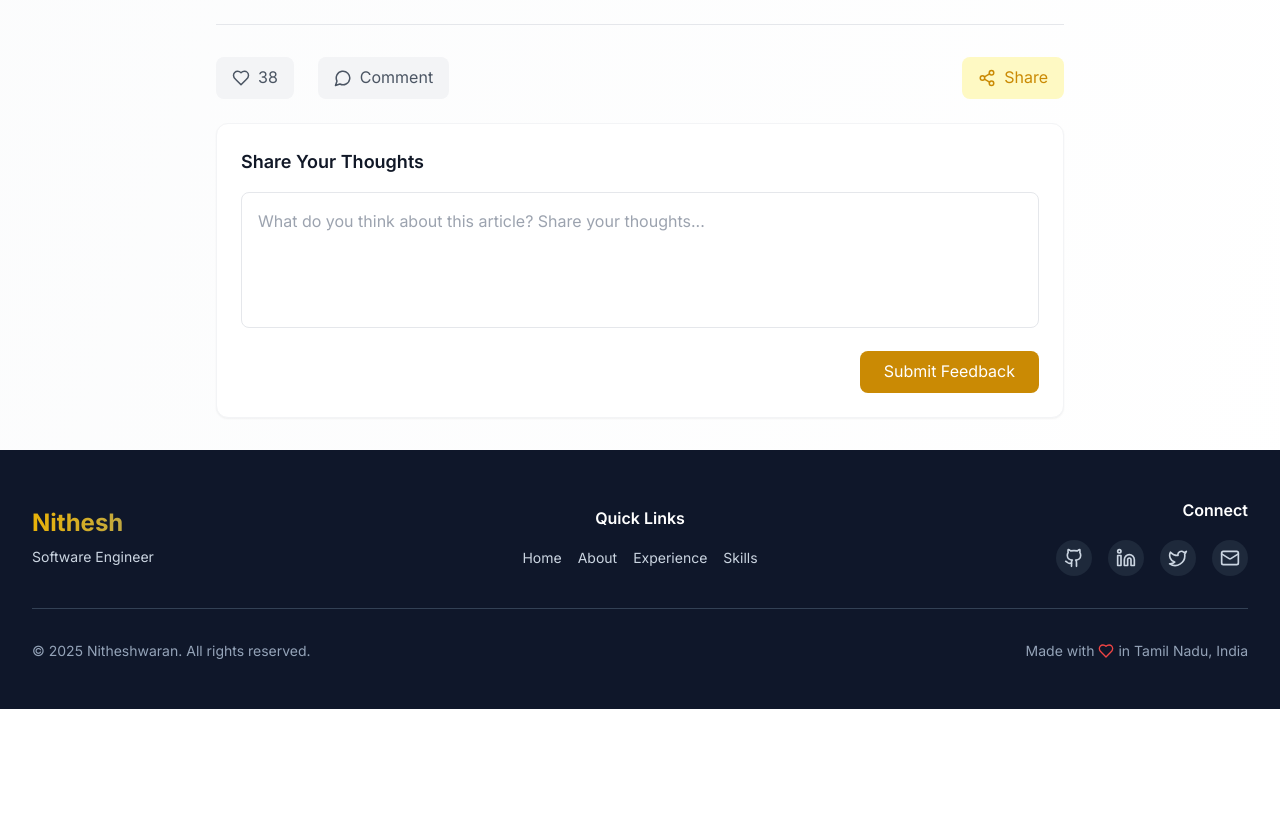
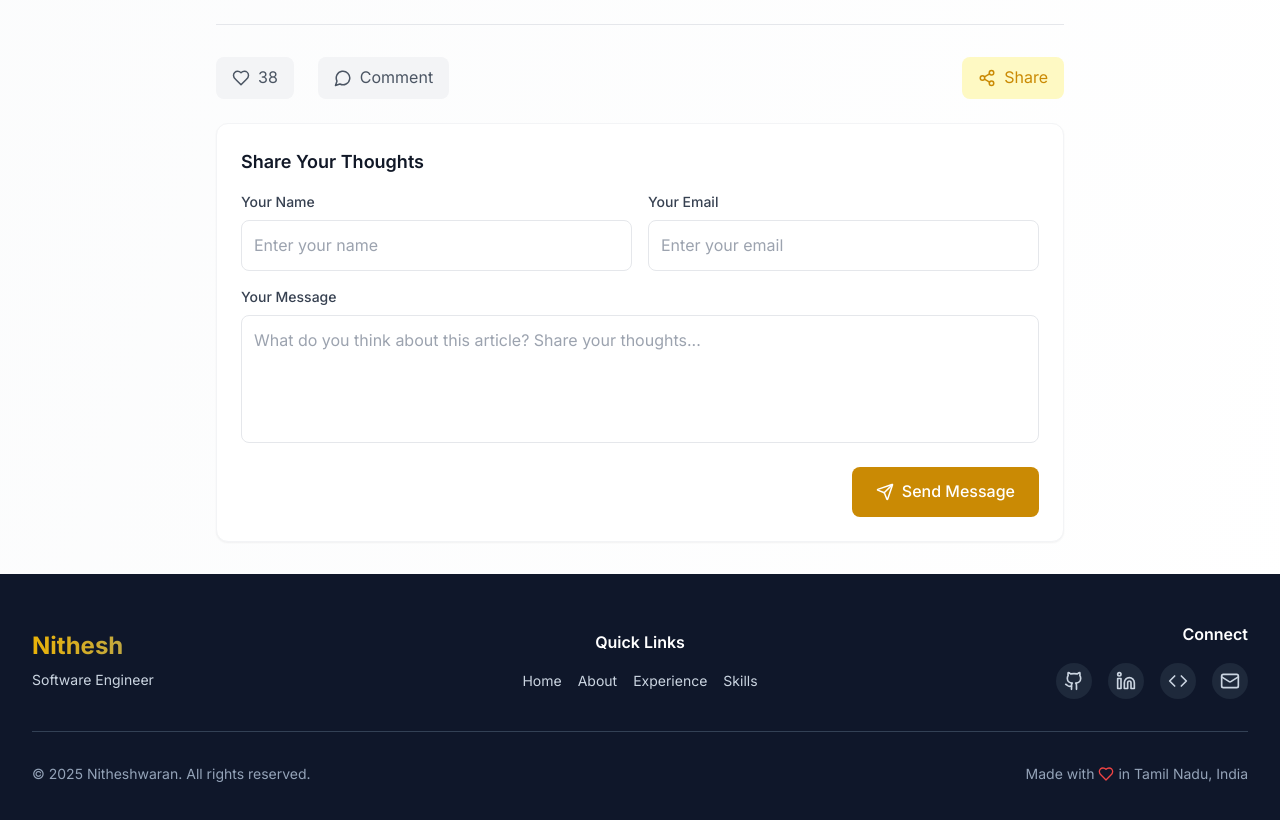
Before and after one commit to Nithesh005/Nithi-Profile, a Next.js app: page /blogs/life-at-quantanics in a window 1280 px wide. Shown: the part 3220-4040 px from the top of the page. Before the commit the page ends 3929 px from the top, so only its background shows below. Built offline with nearby package versions, Linux system fonts and the light colour scheme.

Commit message:
google analytics and emailjs integrated

```diff
--- a/components/layout/Footer.jsx
+++ b/components/layout/Footer.jsx
@@ -1,7 +1,7 @@
 "use client";
 
 import { motion } from "framer-motion";
-import { Github, Linkedin, Twitter, Mail, Heart } from "lucide-react";
+import { Github, Linkedin, Twitter, Mail, Heart, Code } from "lucide-react";
 import { personalInfo } from "../../utils/info";
 import { useRouter, usePathname } from "next/navigation";
 
@@ -41,10 +41,10 @@ const Footer = () => {
       color: "hover:text-blue-600",
     },
     {
-      name: "Twitter",
-      href: personalInfo.twitter,
-      icon: Twitter,
-      color: "hover:text-blue-400",
+      name: "LeetCode",
+      href: personalInfo.leetcode,
+      icon: Code,
+      color: "hover:text-orange-500",
     },
     {
       name: "Email",
--- /dev/null
+++ b/components/sections/FeedbackSection.jsx
@@ -0,0 +1,148 @@
+"use client";
+
+import { useRef, useState } from "react";
+import { motion } from "framer-motion";
+import { Send, CheckCircle, AlertCircle } from "lucide-react";
+import emailjs from '@emailjs/browser';
+
+export default function FeedbackSection() {
+    const [isLoading, setIsLoading] = useState(false);
+    const [showToast, setShowToast] = useState(false);
+    const [toastMessage, setToastMessage] = useState('');
+    const [toastType, setToastType] = useState('success');
+
+    const form = useRef(null);
+
+    const sendEmail = async (event) => {
+        event.preventDefault();
+        setIsLoading(true);
+
+        try {
+            await emailjs.sendForm(
+                "mygmail",    // Replace with your service ID
+                "template_ogqzjvm",   // Replace with your template ID
+                form.current,         // The form ref
+                "8J0aUTdwJN-UJsDmw"     // Your EmailJS public key
+            );
+
+            setToastMessage('Message sent successfully!');
+            setToastType('success');
+            setShowToast(true);
+
+            // Reset form
+            form.current.reset();
+
+            // Hide toast after 3 seconds
+            setTimeout(() => setShowToast(false), 3000);
+
+        } catch (error) {
+            setToastMessage('Failed to send message. Please try again.');
+            setToastType('error');
+            setShowToast(true);
+
+            // Hide toast after 3 seconds
+            setTimeout(() => setShowToast(false), 3000);
+        } finally {
+            setIsLoading(false);
+        }
+    };
+
+    return (
+        <>
+            {/* Toast Notification */}
+            {showToast && (
+                <motion.div
+                    initial={{ opacity: 0, y: -50, scale: 0.9 }}
+                    animate={{ opacity: 1, y: 0, scale: 1 }}
+                    exit={{ opacity: 0, y: -50, scale: 0.9 }}
+                    className={`fixed top-24 right-6 z-50 flex items-center space-x-3 px-6 py-4 rounded-xl shadow-lg border-l-4 ${
+                        toastType === 'success'
+                            ? 'bg-green-50 border-green-500 text-green-800'
+                            : 'bg-red-50 border-red-500 text-red-800'
+                    }`}
+                >
+                    {toastType === 'success' ? (
+                        <CheckCircle className="w-5 h-5 text-green-500" />
+                    ) : (
+                        <AlertCircle className="w-5 h-5 text-red-500" />
+                    )}
+                    <span className="font-medium">{toastMessage}</span>
+                </motion.div>
+            )}
+
+            {/* Feedback Section */}
+            <form ref={form} onSubmit={sendEmail} className="bg-white p-6 rounded-xl shadow-sm border border-gray-100">
+                <h3 className="text-lg font-semibold text-gray-900 mb-4">
+                    Share Your Thoughts
+                </h3>
+
+                <div className="grid md:grid-cols-2 gap-4 mb-4">
+                    <div>
+                        <label htmlFor="name" className="block text-sm font-medium text-gray-700 mb-2">
+                            Your Name
+                        </label>
+                        <input
+                            type="text"
+                            id="name"
+                            name="name"
+                            required
+                            className="w-full p-3 border border-gray-200 rounded-lg focus:ring-2 focus:ring-primary-500 focus:border-transparent transition-colors duration-200"
+                            placeholder="Enter your name"
+                        />
+                    </div>
+                    <div>
+                        <label htmlFor="email" className="block text-sm font-medium text-gray-700 mb-2">
+                            Your Email
+                        </label>
+                        <input
+                            type="email"
+                            id="email"
+                            name="email"
+                            required
+                            className="w-full p-3 border border-gray-200 rounded-lg focus:ring-2 focus:ring-primary-500 focus:border-transparent transition-colors duration-200"
+                            placeholder="Enter your email"
+                        />
+                    </div>
+                </div>
+
+                <div className="mb-4">
+                    <label htmlFor="message" className="block text-sm font-medium text-gray-700 mb-2">
+                        Your Message
+                    </label>
+                    <textarea
+                        id="message"
+                        name="message"
+                        required
+                        rows="4"
+                        className="w-full p-3 border border-gray-200 rounded-lg focus:ring-2 focus:ring-primary-500 focus:border-transparent resize-none transition-colors duration-200"
+                        placeholder="What do you think about this article? Share your thoughts..."
+                    />
+                </div>
+
+                <div className="flex justify-end">
+                    <button
+                        type="submit"
+                        disabled={isLoading}
+                        className={`flex items-center space-x-2 px-6 py-3 rounded-lg font-medium transition-all duration-200 ${
+                            isLoading
+                                ? 'bg-gray-400 text-gray-600 cursor-not-allowed'
+                                : 'bg-primary-600 text-white hover:bg-primary-700 hover:shadow-lg transform hover:-translate-y-0.5'
+                        }`}
+                    >
+                        {isLoading ? (
+                            <>
+                                <div className="w-4 h-4 border-2 border-white border-t-transparent rounded-full animate-spin"></div>
+                                <span>Sending...</span>
+                            </>
+                        ) : (
+                            <>
+                                <Send size={18} />
+                                <span>Send Message</span>
+                            </>
+                        )}
+                    </button>
+                </div>
+            </form>
+        </>
+    );
+}
--- a/components/sections/HeroSection.jsx
+++ b/components/sections/HeroSection.jsx
@@ -1,7 +1,7 @@
 "use client";
 
 import { motion } from "framer-motion";
-import { ArrowRight, Download, Mail, Github, Linkedin, Twitter } from "lucide-react";
+import { ArrowRight, Download, Mail, Github, Linkedin, Twitter, Code } from "lucide-react";
 import Image from "next/image";
 import { personalInfo } from "../../utils/info";
 
@@ -121,7 +121,7 @@ const HeroSection = () => {
               </motion.a>
 
               <motion.a
-                href={personalInfo.twitter}
+                href={personalInfo.leetcode}
                 target="_blank"
                 rel="noopener noreferrer"
                 whileHover={{ scale: 1.1, y: -2 }}
@@ -129,7 +129,7 @@ const HeroSection = () => {
                 className="p-3 rounded-full bg-secondary-100 hover:bg-primary-100 text-secondary-700 hover:text-primary-600 transition-colors duration-200"
                 aria-label="Twitter"
               >
-                <Twitter size={20} />
+                <Code size={20} />
               </motion.a>
 
               <motion.a
--- a/src/app/blogs/life-at-quantanics/page.jsx
+++ b/src/app/blogs/life-at-quantanics/page.jsx
@@ -6,22 +6,11 @@ import { Calendar, Clock, User, ExternalLink, Heart, MessageCircle, Share2, Buil
 import Image from "next/image";
 import Header from "../../../../components/layout/Header";
 import Footer from "../../../../components/layout/Footer";
+import FeedbackSection from "../../../../components/sections/FeedbackSection";
 
 export default function QuantanicsBlog() {
-  const [feedback, setFeedback] = useState('');
   const [likes, setLikes] = useState(38);
   const [isLiked, setIsLiked] = useState(false);
-
-  const handleFeedbackChange = (e) => {
-    setFeedback(e.target.value);
-  };
-
-  const handleSubmitFeedback = () => {
-    if (feedback.trim()) {
-      alert('Thank you for your feedback!');
-      setFeedback('');
-    }
-  };
 
   const handleLike = () => {
     if (isLiked) {
@@ -376,26 +365,7 @@ export default function QuantanicsBlog() {
           </div>
 
           {/* Feedback Section */}
-          <div className="bg-white p-6 rounded-xl shadow-sm border border-gray-100">
-            <h3 className="text-lg font-semibold text-gray-900 mb-4">
-              Share Your Thoughts
-            </h3>
-            <textarea
-              value={feedback}
-              onChange={handleFeedbackChange}
-              className="w-full p-4 border border-gray-200 rounded-lg focus:ring-2 focus:ring-primary-500 focus:border-transparent resize-none"
-              rows="4"
-              placeholder="What do you think about this article? Share your thoughts..."
-            />
-            <div className="flex justify-end mt-4">
-              <button
-                onClick={handleSubmitFeedback}
-                className="px-6 py-2 bg-primary-600 text-white rounded-lg hover:bg-primary-700 transition-colors duration-200"
-              >
-                Submit Feedback
-              </button>
-            </div>
-          </div>
+          <FeedbackSection />
         </motion.div>
       </main>
       <Footer />
--- a/src/app/blogs/life-at-wowelse/page.jsx
+++ b/src/app/blogs/life-at-wowelse/page.jsx
@@ -6,22 +6,11 @@ import { Calendar, Clock, User, ExternalLink, Heart, MessageCircle, Share2, Buil
 import Image from "next/image";
 import Header from "../../../../components/layout/Header";
 import Footer from "../../../../components/layout/Footer";
+import FeedbackSection from "../../../../components/sections/FeedbackSection";
 
 export default function WowelseBlog() {
-    const [feedback, setFeedback] = useState('');
     const [likes, setLikes] = useState(42);
     const [isLiked, setIsLiked] = useState(false);
-
-    const handleFeedbackChange = (e) => {
-        setFeedback(e.target.value);
-    };
-
-    const handleSubmitFeedback = () => {
-        if (feedback.trim()) {
-            alert('Thank you for your feedback!');
-            setFeedback('');
-        }
-    };
 
     const handleLike = () => {
         if (isLiked) {
@@ -327,26 +316,7 @@ export default function WowelseBlog() {
                     </div>
 
                     {/* Feedback Section */}
-                    <div className="bg-white p-6 rounded-xl shadow-sm border border-gray-100">
-                        <h3 className="text-lg font-semibold text-gray-900 mb-4">
-                            Share Your Thoughts
-                        </h3>
-                        <textarea
-                            value={feedback}
-                            onChange={handleFeedbackChange}
-                            className="w-full p-4 border border-gray-200 rounded-lg focus:ring-2 focus:ring-primary-500 focus:border-transparent resize-none"
-                            rows="4"
-                            placeholder="What do you think about this article? Share your thoughts..."
-                        />
-                        <div className="flex justify-end mt-4">
-                            <button
-                                onClick={handleSubmitFeedback}
-                                className="px-6 py-2 bg-primary-600 text-white rounded-lg hover:bg-primary-700 transition-colors duration-200"
-                            >
-                                Submit Feedback
-                            </button>
-                        </div>
-                    </div>
+                    <FeedbackSection />
                 </motion.div>
             </main>
             <Footer />
--- a/utils/info.js
+++ b/utils/info.js
@@ -10,7 +10,7 @@ export const personalInfo = {
     website: "https://nithi.xyz",
     github: "https://github.com/Nithesh005",
     linkedin: "https://www.linkedin.com/in/nitheshwaran/",
-    // twitter: "https://twitter.com/nithesh_kumar",
+    leetcode: "https://leetcode.com/u/nitheshwaran003/",
     about: "I'm a passionate Software Engineer with expertise in full-stack development, specializing in modern web technologies. I love solving complex problems and building scalable applications that make a difference.",
     summary: "Experienced software engineer with 2+ years in full-stack development, specializing in React, Node.js, and cloud technologies. Proven track record of delivering high-quality applications and mentoring junior developers.",
 };
```
Also changed, not shown: components/sections/SkillsSection.jsx (+4 -4 lines), package.json (+7 -6 lines), src/app/layout.js (+18 -0 lines), 1 other file (tests, documents, lock files or other folders).
